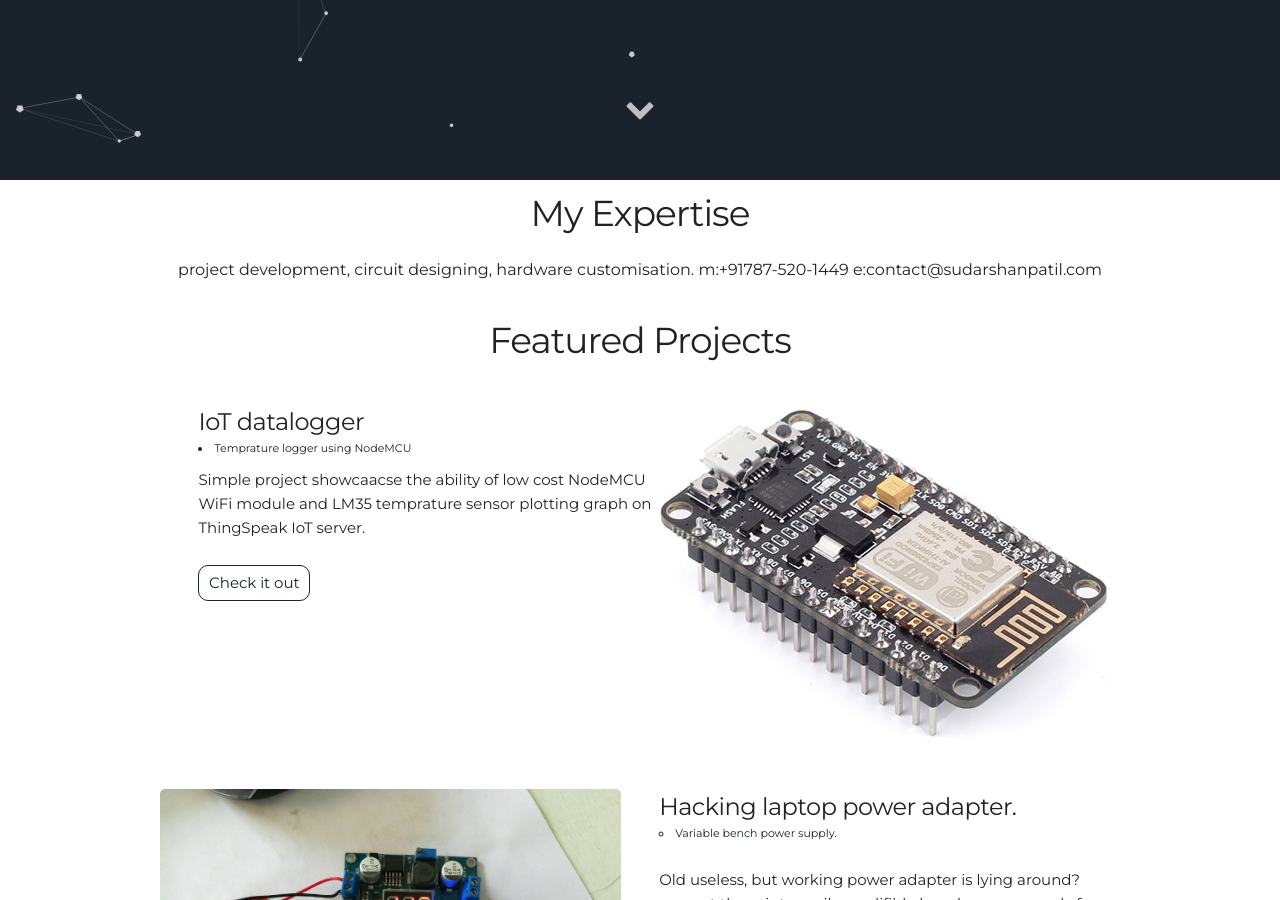
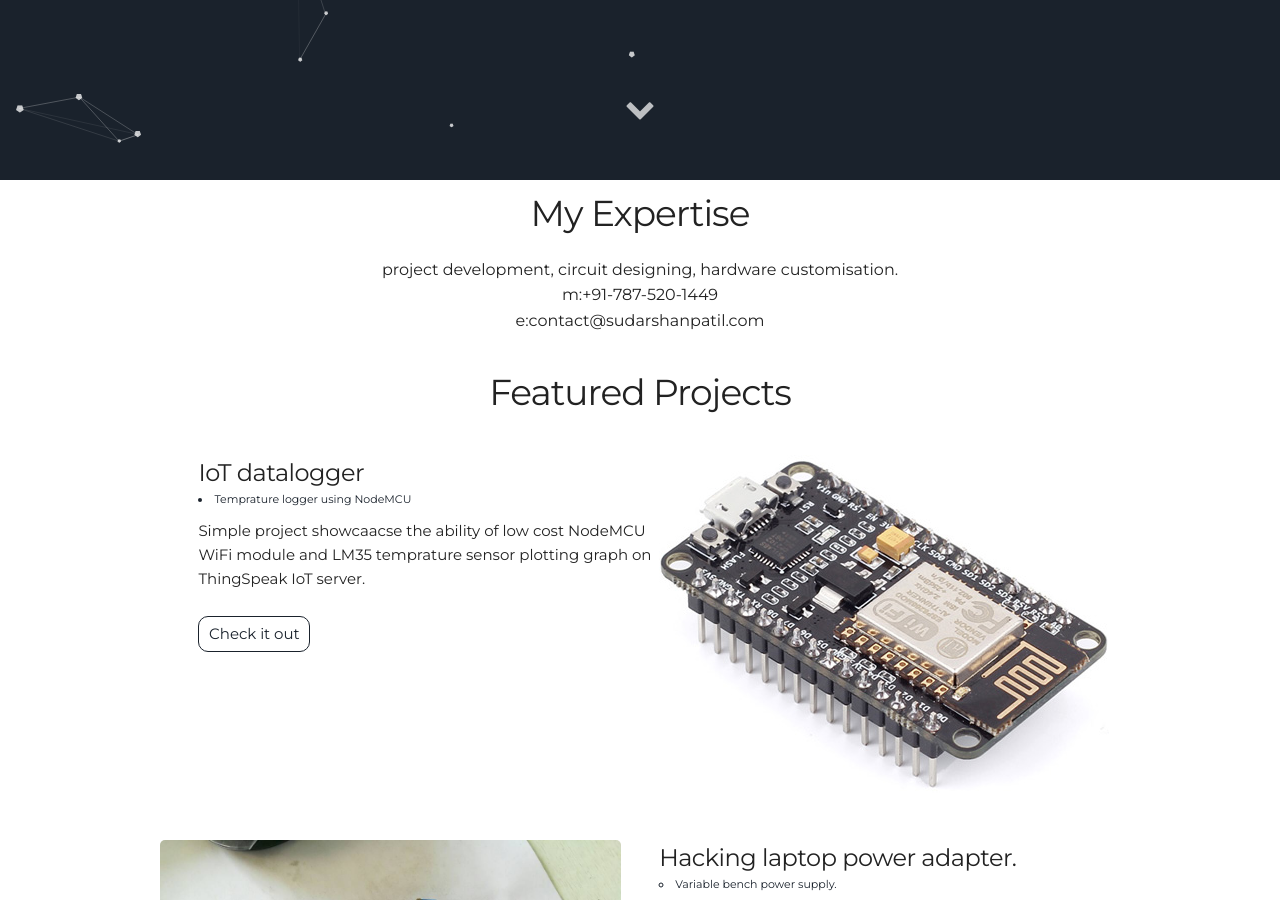
Before and after one commit to sdrshnptl/sdrshnptl, a Jekyll site: the page built from index.html, in a window 1280 px wide and 900 px high, scrolled down 727 px. Built offline with Jekyll 4.4.1, drawn with Linux system fonts in a browser that asks for light colours.

Commit message:
Update _config.yml

```diff
--- a/_config.yml
+++ b/_config.yml
@@ -6,7 +6,7 @@ description: Sudarshan patil
 
 # User settings
 username: Sudarshan Patil
-user_description: project development, circuit designing, hardware customisation. m:+91787-520-1449 e:contact@sudarshanpatil.com
+user_description: project development, circuit designing, hardware customisation.</br> m:+91-787-520-1449 </br >e:contact@sudarshanpatil.com
 user_title: Embedded developer.
 email: p.sdrshn@gmail.com
 twitter_username: sdrshnptl
```
